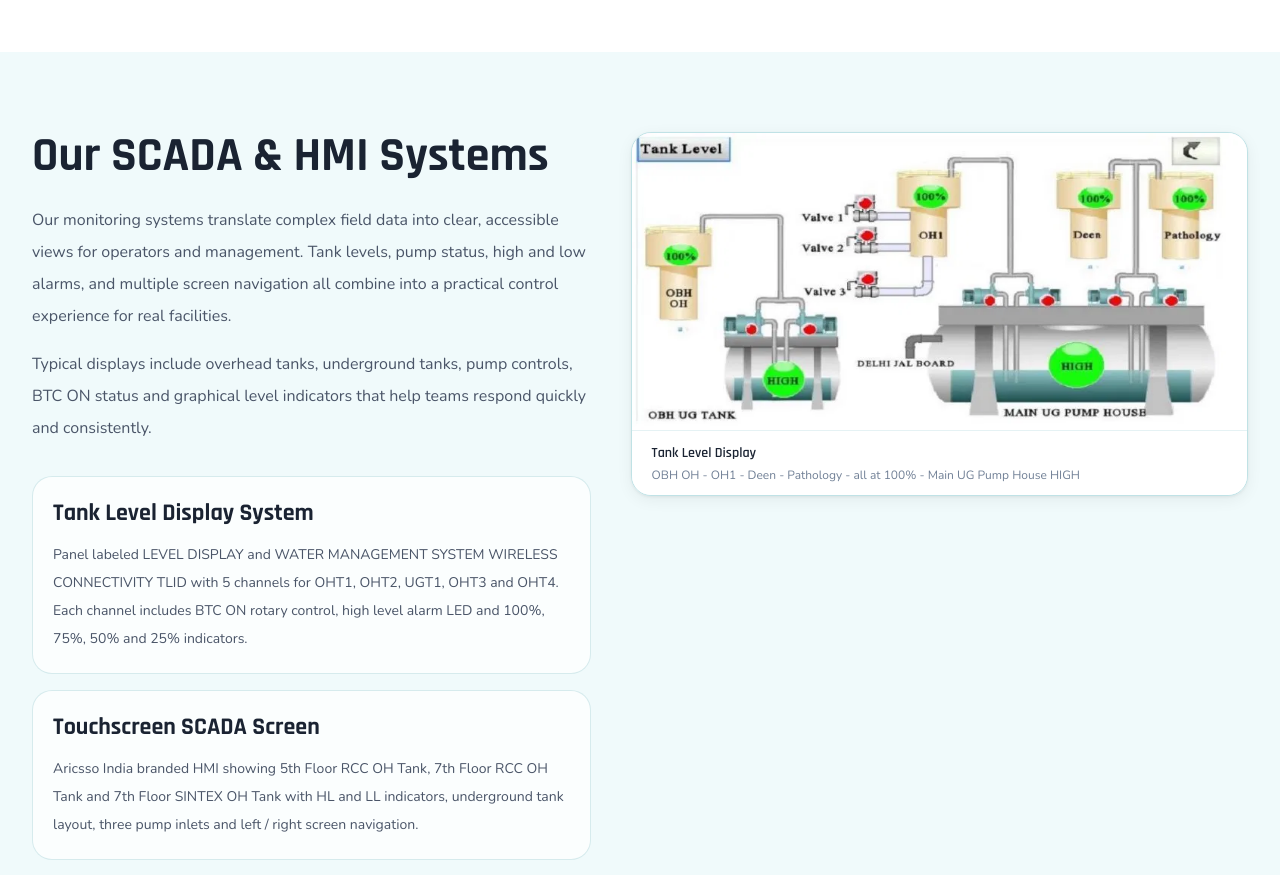
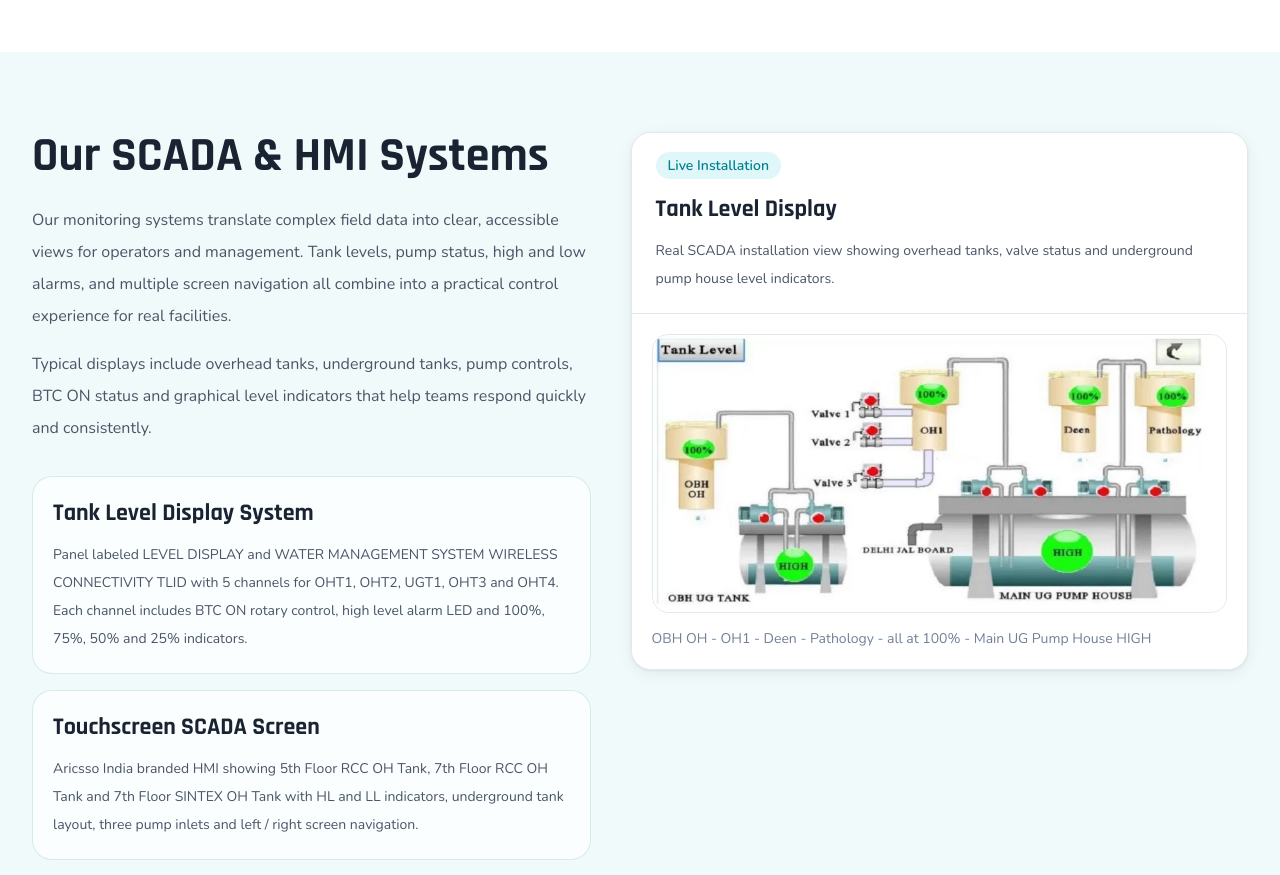
Before and after one commit to ChaudharyAman/aricssoindiaFE, a React (Vite) app: page /portfolio in a window 1280 px wide. Shown: the part 3220-4095 px from the top of the page. Built offline with nearby package versions, Linux system fonts and the light colour scheme.

Commit message:
feat: enhance Portfolio component layout and update project description

```diff
--- a/src/pages/Portfolio.jsx
+++ b/src/pages/Portfolio.jsx
@@ -124,19 +124,28 @@ export default function Portfolio() {
             </div>
 
             <div className="space-y-6">
-              {/* Tank Level SCADA - real installation screenshot */}
-              <div className="overflow-hidden rounded-[1.25rem] border border-brand-teal/20 shadow-card">
-                <img
-                  src={serviceImages['water-management'].src}
-                  alt={serviceImages['water-management'].alt}
-                  className="w-full object-cover"
-                />
-                <div className="border-t border-brand-teal/10 bg-white px-5 py-3">
-                  <p className="font-heading text-sm font-semibold text-brand-dark">
+              <div className="card overflow-hidden p-0">
+                <div className="border-b border-brand-border bg-white px-6 py-5">
+                  <span className="badge">Live Installation</span>
+                  <h3 className="mt-4 font-heading text-2xl font-bold text-brand-dark">
                     Tank Level Display
+                  </h3>
+                  <p className="mt-3 text-sm leading-7 text-brand-body">
+                    Real SCADA installation view showing overhead tanks, valve
+                    status and underground pump house level indicators.
                   </p>
-                  <p className="mt-1 text-xs text-brand-muted">
-                    OBH OH - OH1 - Deen - Pathology - all at 100% - Main UG Pump House HIGH
+                </div>
+                <div className="bg-white p-5">
+                  <div className="overflow-hidden rounded-[1rem] border border-brand-border bg-brand-bg-soft">
+                    <img
+                      src={serviceImages['water-management'].src}
+                      alt={serviceImages['water-management'].alt}
+                      className="w-full object-contain"
+                    />
+                  </div>
+                  <p className="mt-4 text-sm text-brand-muted">
+                    OBH OH - OH1 - Deen - Pathology - all at 100% - Main UG Pump
+                    House HIGH
                   </p>
                 </div>
               </div>
```
